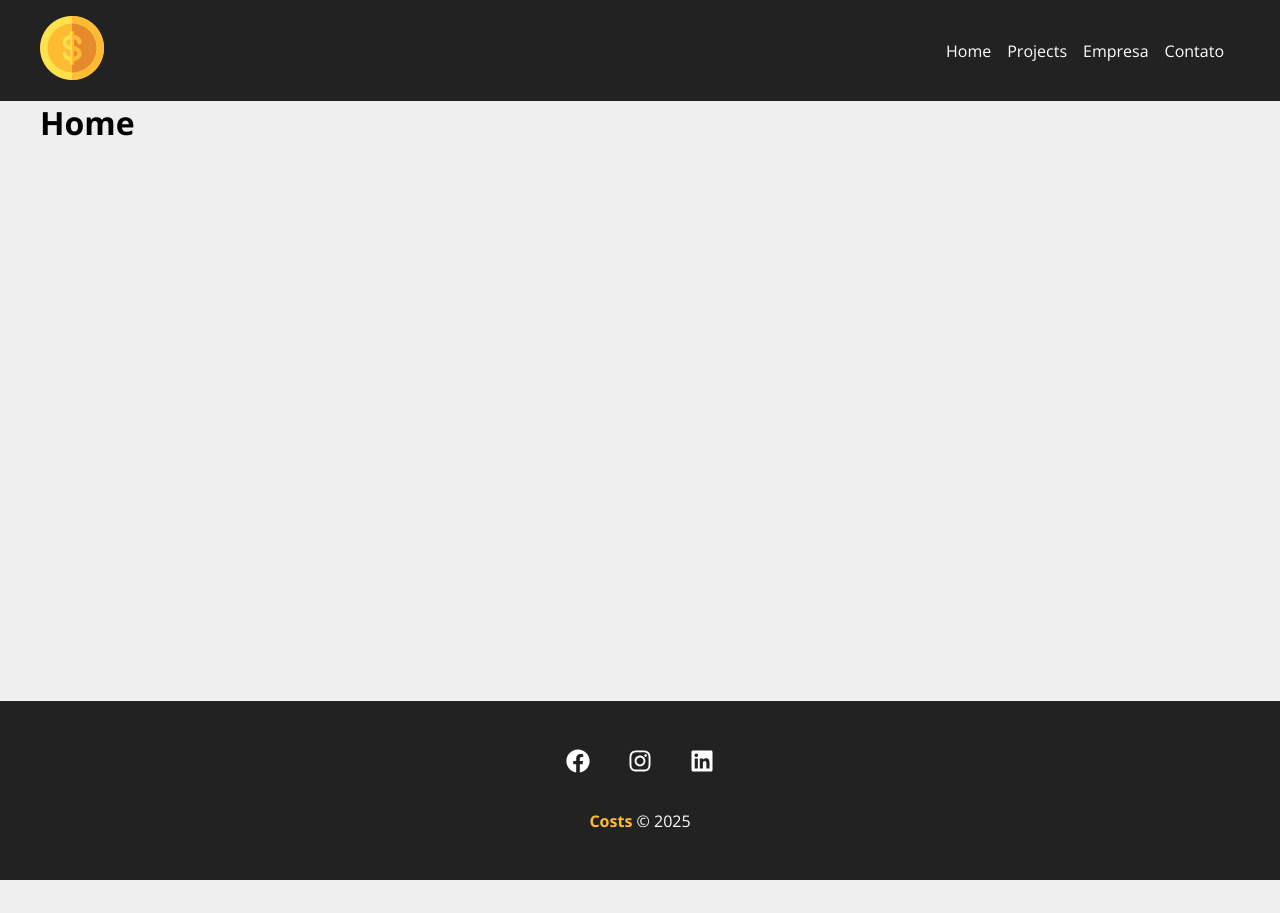
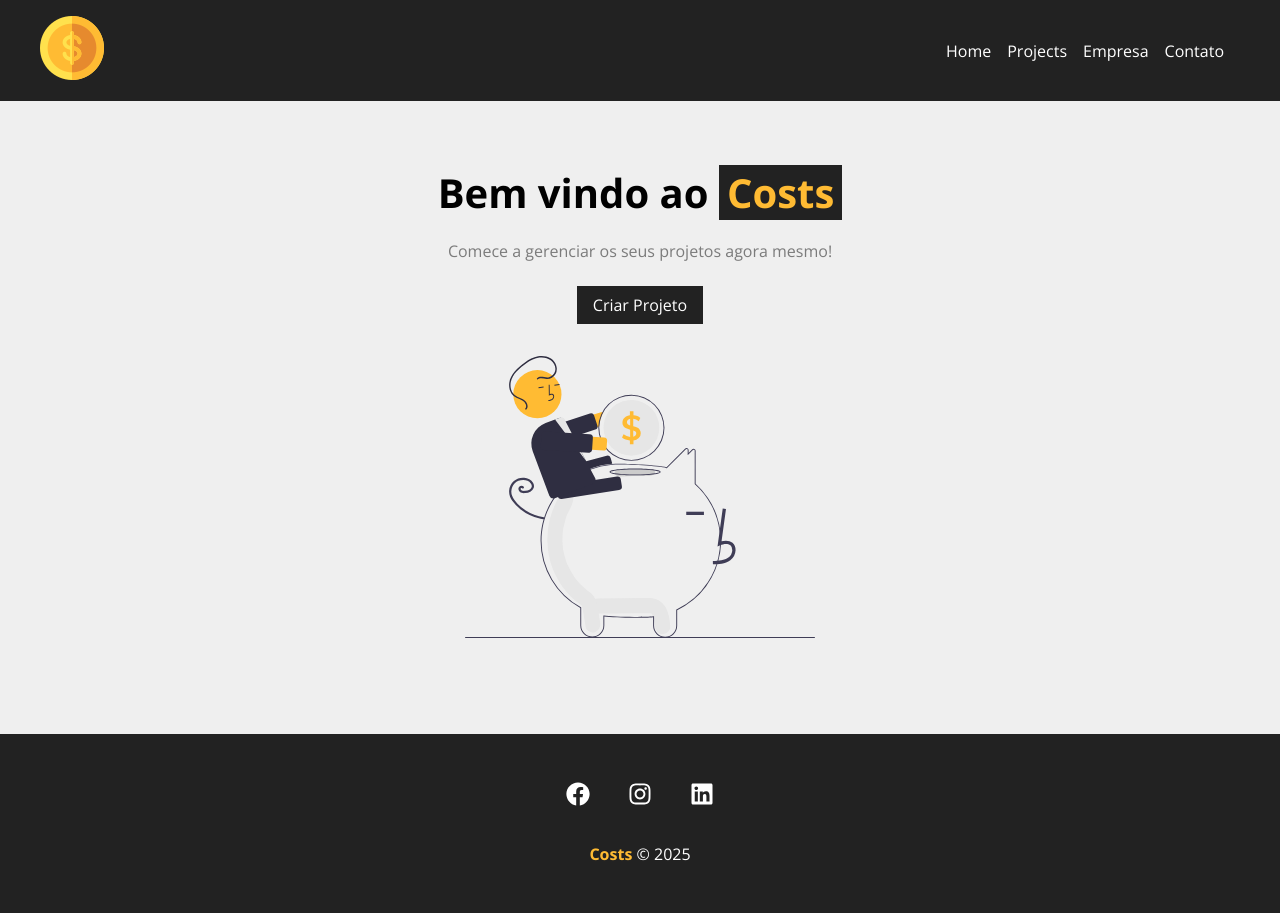
Before and after one commit to brunop27/react_costs, a JavaScript app: page / in a window 1280 px wide. Before the commit the page ends 880 px from the top, so only its background shows below. Built offline with nearby package versions, Linux system fonts and the light colour scheme; the HTML template or start-up script is replaced by a standard one.

Commit message:
Refactory home component

```diff
--- a/src/components/pages/Home.js
+++ b/src/components/pages/Home.js
@@ -1,5 +1,15 @@
+import styles from './Home.module.css'
+import saving from '../../img/savings.svg'
+import LinkButton from '../layout/LinkButton'
 function Home(){
-    return <h1>Home</h1>
+    return (
+        <section className={styles.home_container}>
+            <h1>Bem vindo ao <span>Costs</span></h1>
+            <p>Comece a gerenciar os seus projetos agora mesmo!</p>
+            <LinkButton to="/newProject" text="Criar Projeto"/>
+            <img src={saving} alt="Costs"/>
+        </section>
+    )
 }
 
 export default Home
--- /dev/null
+++ b/src/components/pages/Home.module.css
@@ -0,0 +1,29 @@
+.home_container{
+    width: 100%;
+    display: flex;
+    flex-direction: column;
+    align-items: center;
+    justify-content: center;
+    padding: 4em;
+}
+
+.home_container h1{
+    font-size: 2.5em;
+    margin-bottom: .5em;
+}
+
+.home_container h1 span{
+    color: #ffbb33;
+    padding: 0 0.2em;
+    background-color: #222;
+}
+
+.home_container p{
+    margin-bottom: 1.5em;
+    color: #7b7b7b;
+}
+
+.home_container img{
+    width: 350px;
+    margin: 2em 0;
+}
```
